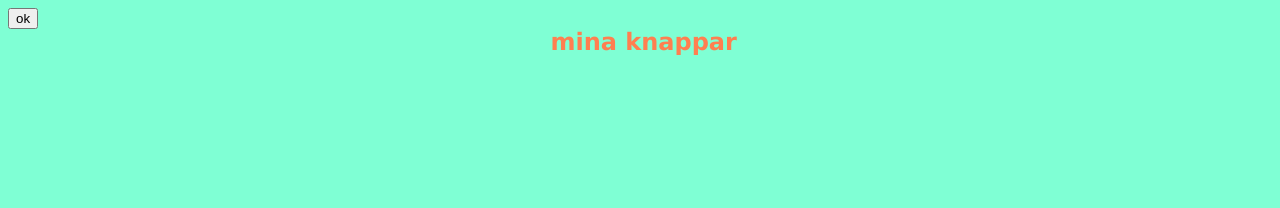
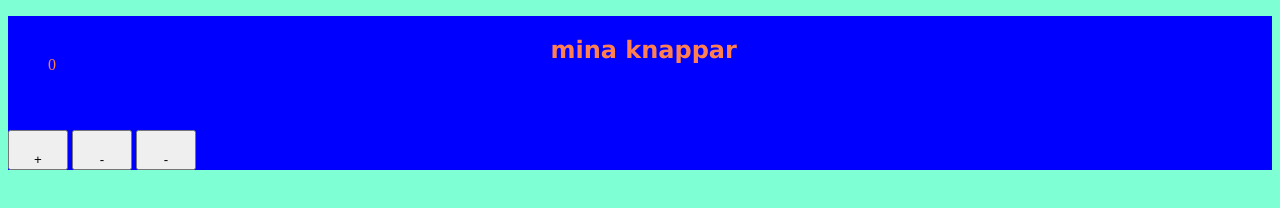
Before and after one commit to Herald477/Herald477.Github.io, a plain HTML site: page knapp/kanppen.html in a window 1280 px wide. Drawn offline with Linux system fonts and the light colour scheme.

Commit message:
add JS + add buttons

```diff
--- /dev/null
+++ b/knapp/app.js
@@ -0,0 +1,15 @@
+let siffra = 0;
+function plusClick() {
+    siffra = siffra + 1
+    document.getElementById("tal").innerHTML = siffra
+}
+function minusClick(){
+    siffra = siffra - 1
+    document.getElementById("tal").innerHTML = siffra
+}
+const minusknapp = document.getElementById("minusclick")
+minusknapp.addEventListener("click", minusclick)
+function minusclick(){
+    siffra = siffra - 1
+    document.getElementById("tal").innerHTML = siffra
+}
--- a/knapp/kanppen.html
+++ b/knapp/kanppen.html
@@ -8,9 +8,15 @@
     <title>Knapp exempel</title>
 
     <h2>mina knappar</h2>
-    <button>ok</button>
 </head>
 <body>
+    <div class="main">
+        <p id="tal">0</p>
+        <button onClick="plusClick()">+</button>
+        <button onClick="minusClick()">-</button>
+        <button id="minusclick">-</button>
+    </div>
 
 </body>
+    <script src="app.js"></script>
 </html>
--- a/knapp/style.css
+++ b/knapp/style.css
@@ -7,3 +7,13 @@ h2 {
     position: absolute;
     left: 43%;
 }
+.main {
+    background-color: blue ;
+}
+p {
+    padding: 40px;
+}
+button {
+    width: 60px;
+    padding-top: 20px;
+}
```
